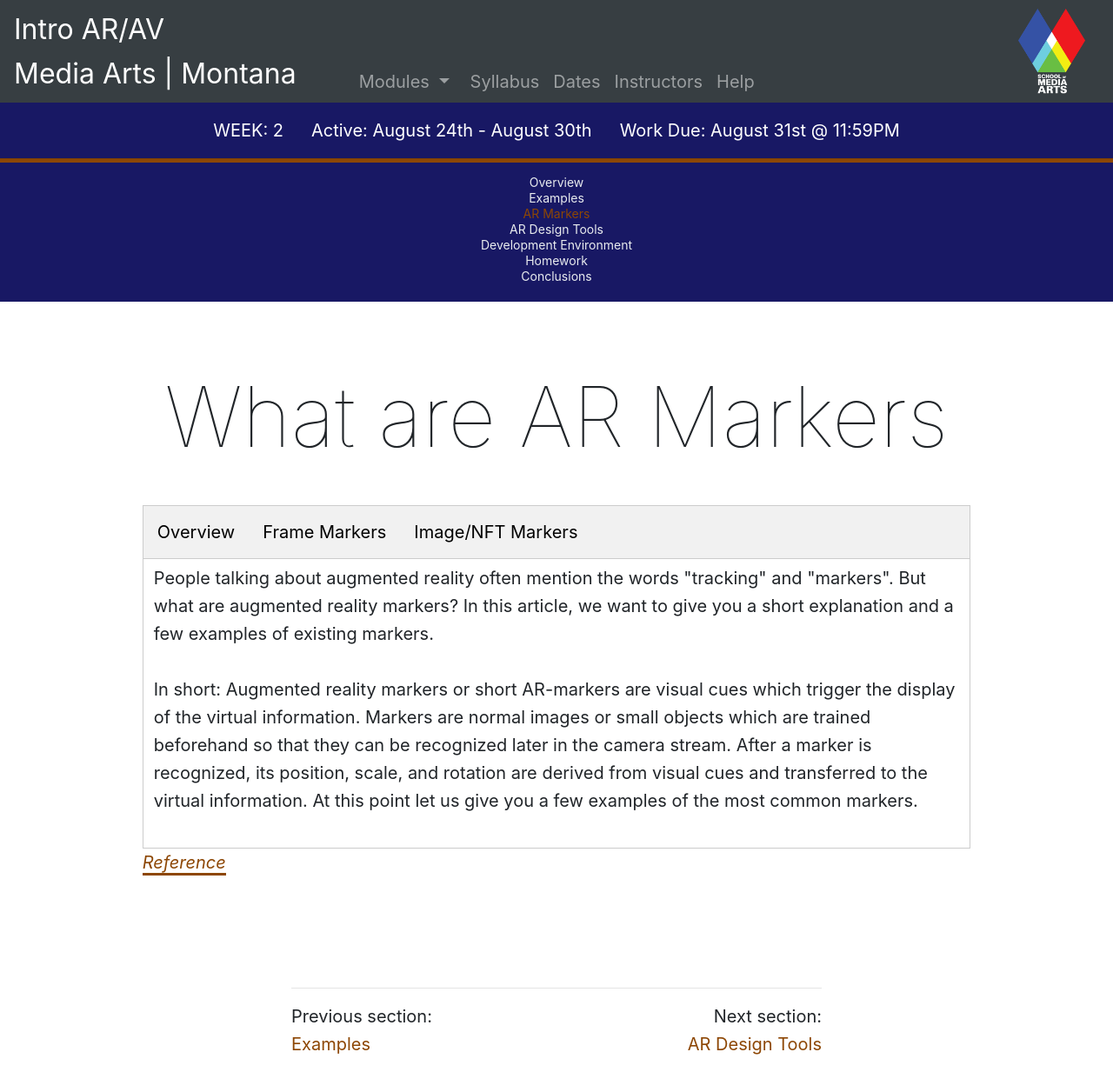
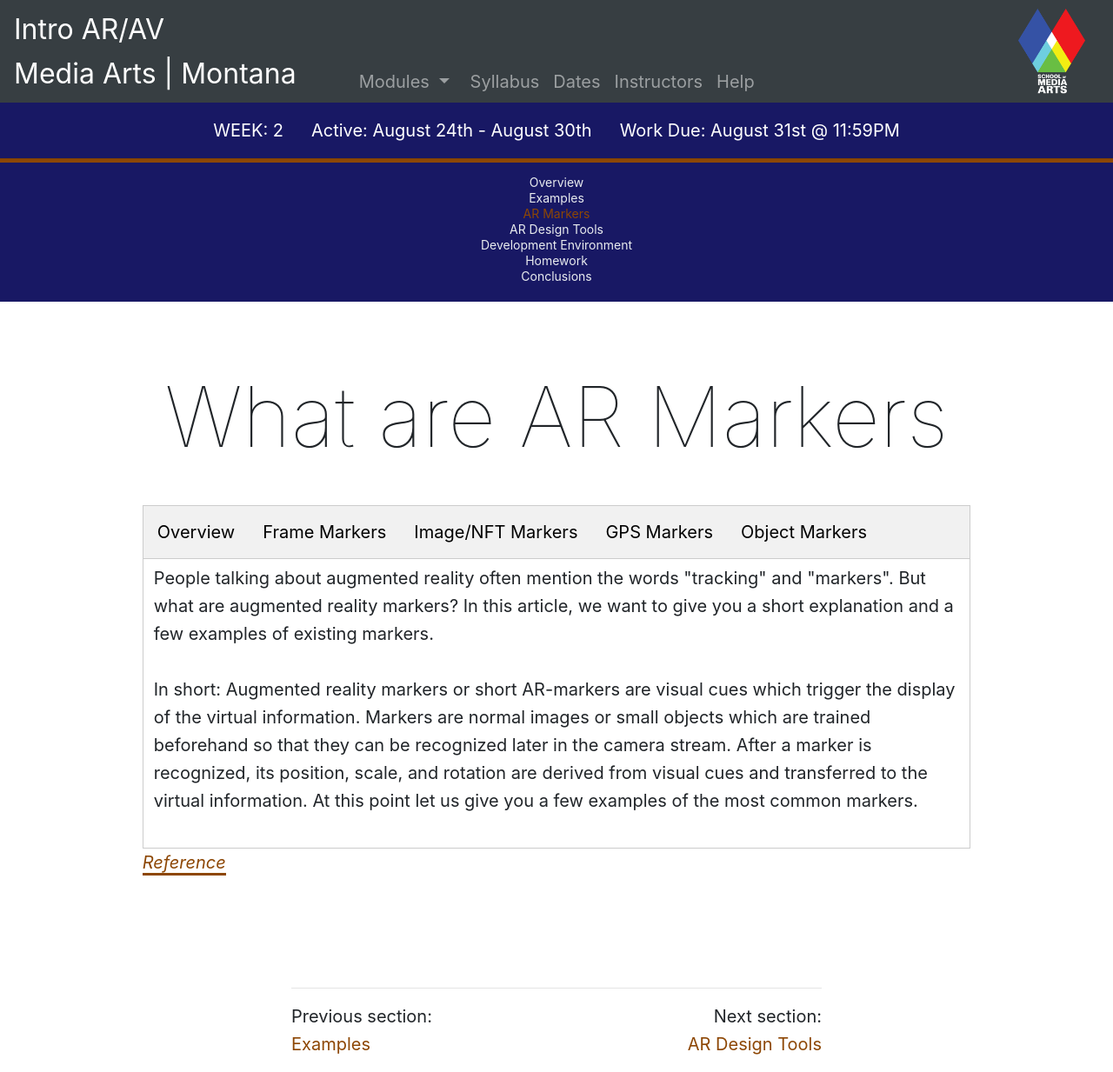
Before and after one commit to Montana-Media-Arts/391_ARVR-Fall2020, a Jekyll site: the page built from modules/week-2/_posts/2017-01-05-ar-markers.md, in a window 1280 px wide. Shown: the whole page at 87% size. Built offline with Jekyll 4.4.1, drawn with Linux system fonts in a browser that asks for light colours; nearby versions of some CDN libraries.

Commit message:
Update 2017-01-05-ar-markers.md

```diff
--- a/modules/week-2/_posts/2017-01-05-ar-markers.md
+++ b/modules/week-2/_posts/2017-01-05-ar-markers.md
@@ -10,6 +10,9 @@ module: 2
   <button class="tablinks" onclick="openTab(event, 'Overview')">Overview</button>
 <button class="tablinks" onclick="openTab(event, 'Frame')">Frame Markers</button>
 <button class="tablinks" onclick="openTab(event, 'Image')">Image/NFT Markers</button>
+<button class="tablinks" onclick="openTab(event, 'GPS')">GPS Markers</button>
+<button class="tablinks" onclick="openTab(event, 'Object')">Object Markers</button>
+
 </div>
 
 <div id="Overview" class="tabcontent" style="display:block">
```
